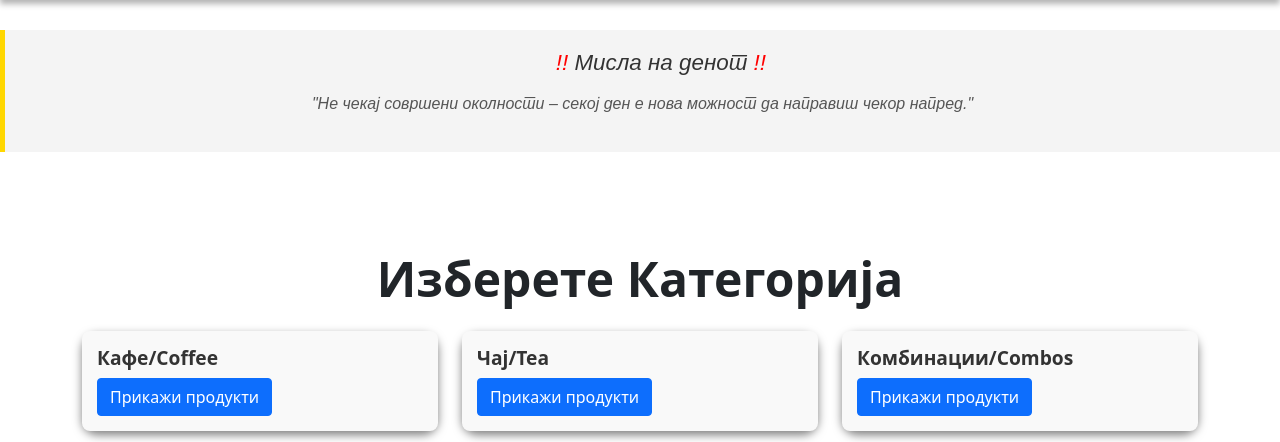
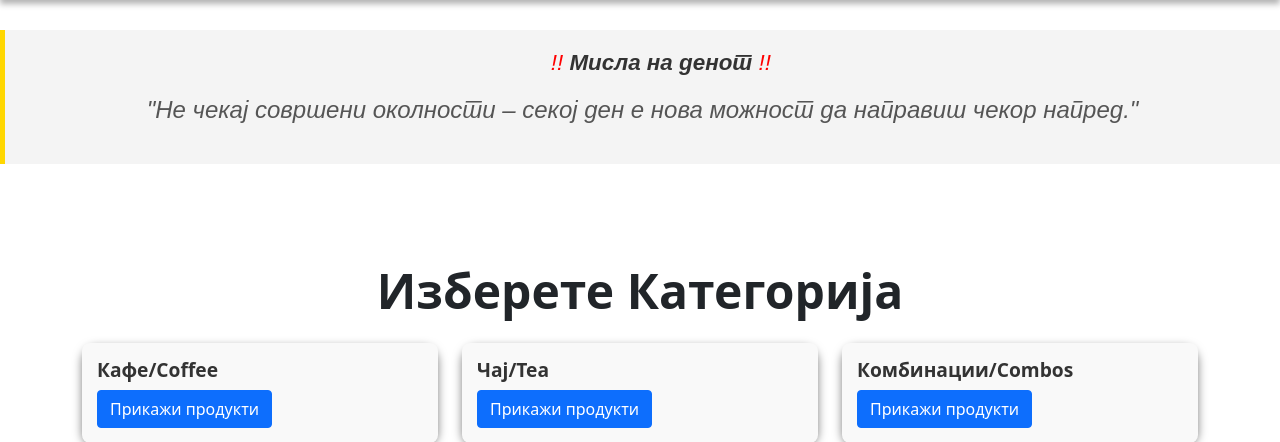
Before and after one commit to markosrbakov/GalacticCaffe, a Django app: page / in a window 1280 px wide. Shown: the part 500-942 px from the top of the page. Run offline with Django 5.2, Linux system fonts and the light colour scheme; data comes from the database, SQL or seed files in the repository.

Commit message:
Update index.html

```diff
--- a/templates/index.html
+++ b/templates/index.html
@@ -229,9 +229,8 @@
             list-style-type: none;
             padding: 0;
         }
-
-        .fun-facts li {
-            font-size: 1rem; /* Помал font-size */
+          .fun-facts li {
+            font-size: 1.5rem; /* Помал font-size */
             color: #555;
             margin: 5px 0;
         }
@@ -267,7 +266,7 @@
 </div>
 
 <div class="fun-facts">
-    <h3><span class="red-text">!!</span> Мисла на денот <span class="red-text">!!</span></h3>
+    <h3><span class="red-text">!!</span><strong> Мисла на денот</strong> <span class="red-text">!!</span></h3>
     <ul>
         <li>"Не чекај совршени околности – секој ден е нова можност да направиш чекор напред."</li>
     </ul>
```
